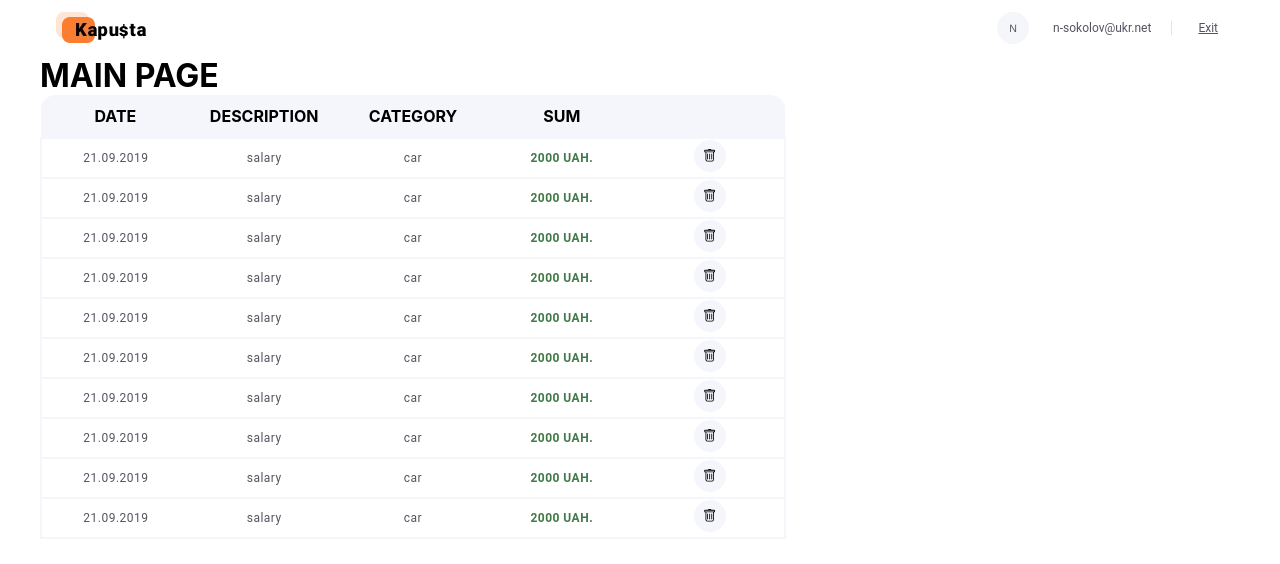
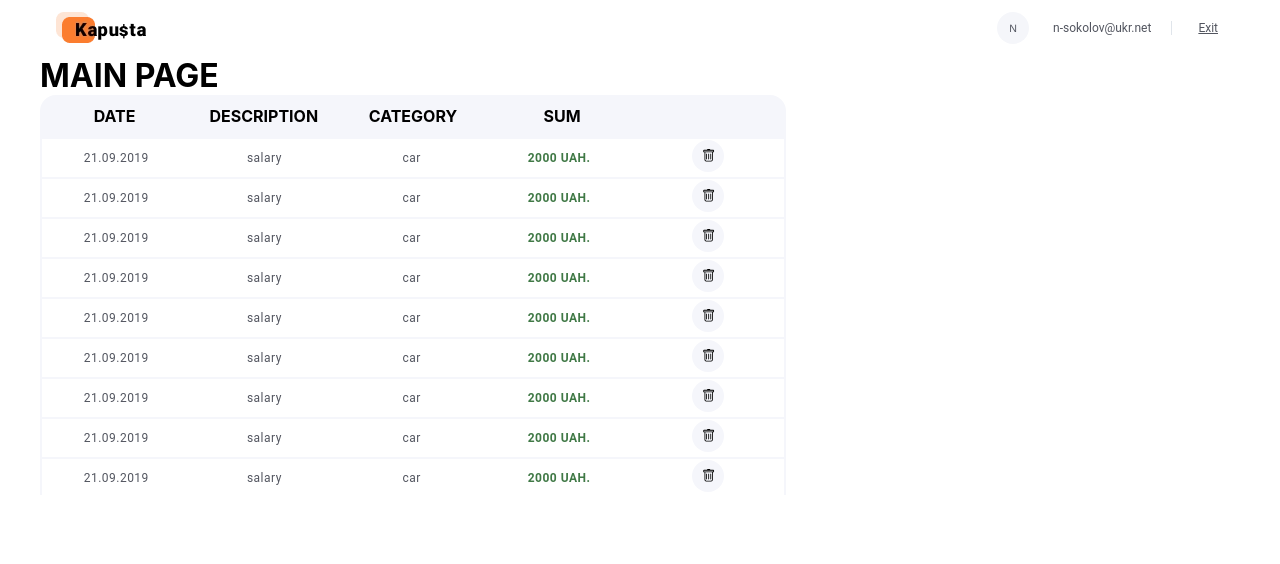
Before and after one commit to belyy10/Kapusta-Front, a React (Create React App) app: page /main in a window 1280 px wide. Shown: the top 564 px of the page. Built offline with nearby package versions, Linux system fonts and the light colour scheme.

Commit message:
add scroll-bar to the table

```diff
--- a/src/components/Table/Table.jsx
+++ b/src/components/Table/Table.jsx
@@ -1,5 +1,11 @@
 import TableBody from 'components/TableBody';
-import { TableBox, TableTitle, TableTitleItem } from './Table.styled';
+import {
+  TableBox,
+  TableTitle,
+  TableTitleItem,
+  TransactionBox,
+  TableBodys,
+} from './Table.styled';
 
 const monthTransaction = [
   {
@@ -72,10 +78,109 @@ const monthTransaction = [
     category: 'car',
     sum: 2000,
   },
+  {
+    id: Math.random(),
+    date: '21.09.2019',
+    description: 'salary',
+    category: 'car',
+    sum: 2000,
+  },
+  {
+    id: Math.random(),
+    date: '21.09.2019',
+    description: 'salary',
+    category: 'car',
+    sum: 2000,
+  },
+  {
+    id: Math.random(),
+    date: '21.09.2019',
+    description: 'salary',
+    category: 'car',
+    sum: 2000,
+  },
+  {
+    id: Math.random(),
+    date: '21.09.2019',
+    description: 'salary',
+    category: 'car',
+    sum: 2000,
+  },
+  {
+    id: Math.random(),
+    date: '21.09.2019',
+    description: 'salary',
+    category: 'car',
+    sum: 2000,
+  },
+  {
+    id: Math.random(),
+    date: '21.09.2019',
+    description: 'salary',
+    category: 'car',
+    sum: 2000,
+  },
+  {
+    id: Math.random(),
+    date: '21.09.2019',
+    description: 'salary',
+    category: 'car',
+    sum: 2000,
+  },
+  {
+    id: Math.random(),
+    date: '21.09.2019',
+    description: 'salary',
+    category: 'car',
+    sum: 2000,
+  },
+  {
+    id: Math.random(),
+    date: '21.09.2019',
+    description: 'salary',
+    category: 'car',
+    sum: 2000,
+  },
+  {
+    id: Math.random(),
+    date: '21.09.2019',
+    description: 'salary',
+    category: 'car',
+    sum: 2000,
+  },
+  {
+    id: Math.random(),
+    date: '21.09.2019',
+    description: 'salary',
+    category: 'car',
+    sum: 2000,
+  },
+  {
+    id: Math.random(),
+    date: '21.09.2019',
+    description: 'salary',
+    category: 'car',
+    sum: 2000,
+  },
+  {
+    id: Math.random(),
+    date: '21.09.2019',
+    description: 'salary',
+    category: 'car',
+    sum: 2000,
+  },
+  {
+    id: Math.random(),
+    date: '21.09.2019',
+    description: 'salary',
+    category: 'car',
+    sum: 2000,
+  },
 ];
 
 export default function Table() {
   return (
+    <TransactionBox>
       <TableBox>
         <thead>
           <TableTitle>
@@ -86,12 +191,13 @@ export default function Table() {
             <TableTitleItem></TableTitleItem>
           </TableTitle>
         </thead>
-      <tbody>
+        <TableBodys>
           {monthTransaction &&
             monthTransaction.map(transaction => (
               <TableBody key={transaction.id} transaction={transaction} />
             ))}
-      </tbody>
+        </TableBodys>
       </TableBox>
+    </TransactionBox>
   );
 }
--- a/src/components/Table/Table.styled.jsx
+++ b/src/components/Table/Table.styled.jsx
@@ -1,16 +1,11 @@
 import styled from 'styled-components';
 import COLORS from 'variables/colors/colors';
 
-export const TableBox = styled.table`
-  max-height: 204px;
+export const TransactionBox = styled.div`
+  overflow: hidden;
 
-  border: none;
   border-top-left-radius: 16px;
   border-top-right-radius: 16px;
-  border-spacing: 0;
-  border-collapse: collapse;
-
-  overflow: hidden;
 
   @media screen and (min-width: 1200px) {
     width: 624px;
@@ -18,6 +13,23 @@ export const TableBox = styled.table`
 
   @media screen and (min-width: 1200px) {
     width: 746px;
+    height: 400px;
+  }
+`;
+
+export const TableBox = styled.table`
+  width: 100%;
+
+  border: none;
+
+  border-spacing: 0;
+  border-collapse: collapse;
+
+  table-layout: fixed;
+
+  @media screen and (min-width: 1200px) {
+    width: 746px;
+    height: 400px;
   }
 `;
 
@@ -32,3 +44,21 @@ export const TableTitleItem = styled.th`
   background-color: ${COLORS.bgTableTitle};
   text-transform: uppercase;
 `;
+
+export const TableBodys = styled.tbody`
+  display: block;
+  overflow-y: auto;
+  width: 746px;
+  max-height: 400px;
+
+  ::-webkit-scrollbar {
+    width: 6px;
+    background-color: ${COLORS.bgTableTitle};
+  }
+
+  ::-webkit-scrollbar-thumb {
+    border-radius: 2px;
+
+    background-color: ${COLORS.activeColor};
+  }
+`;
--- a/src/components/TableBody/TableBody.styled.jsx
+++ b/src/components/TableBody/TableBody.styled.jsx
@@ -3,13 +3,13 @@ import COLORS from 'variables/colors/colors';
 
 export const TableBodyList = styled.tr`
   height: 40px;
-
-  overflow-y: scroll;
-
   border: 2px solid ${COLORS.bgTableTitle};
 `;
 
 export const TableBodyItem = styled.td`
+  height: 100%;
+  width: calc(746px / 5);
+
   text-align: center;
 
   font-family: 'Roboto';
```
Lines whose indentation alone changed are shown as unchanged.
